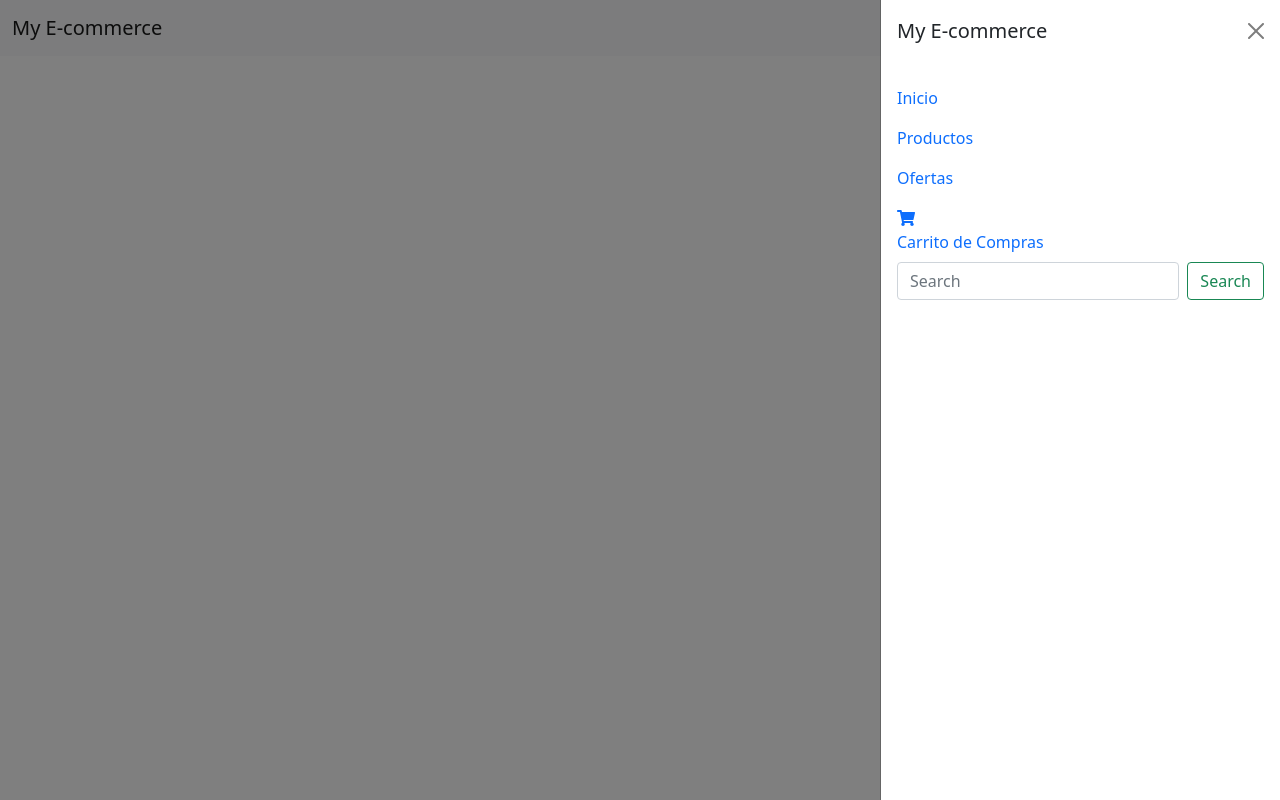
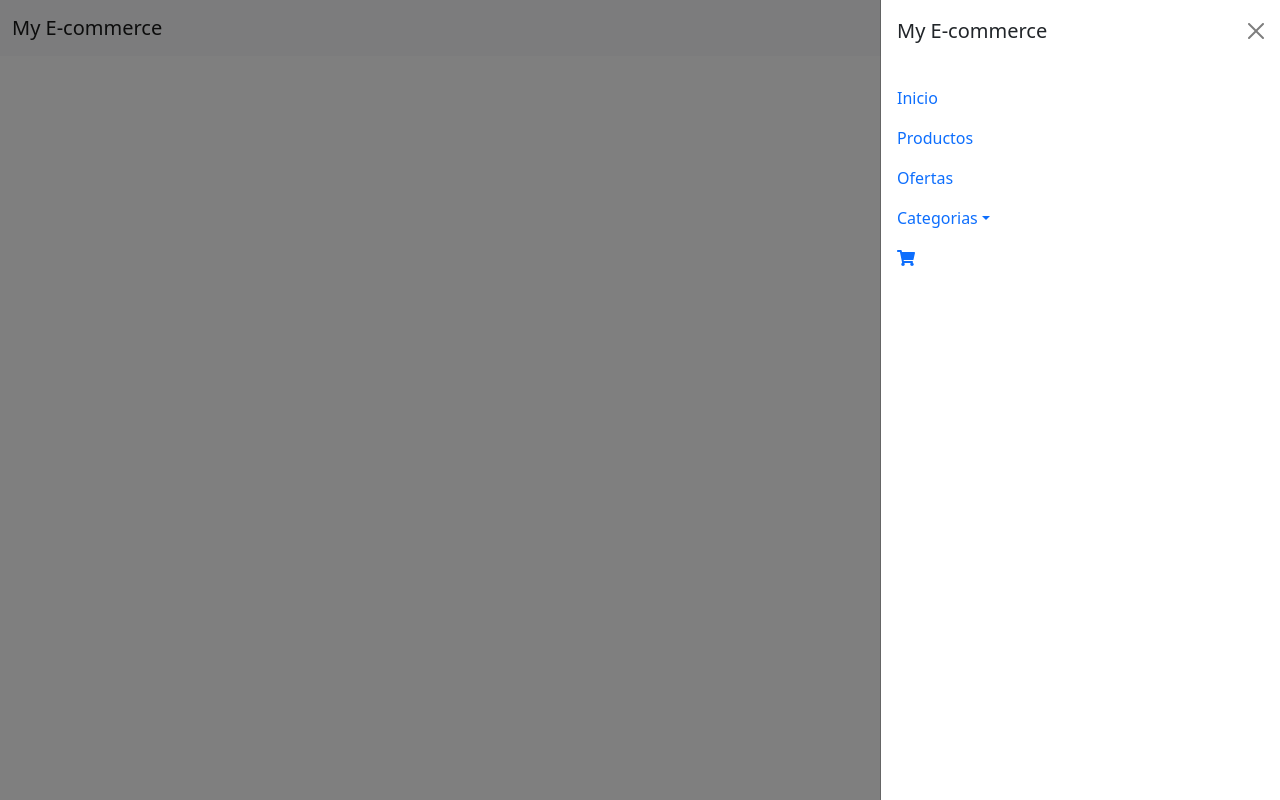
Before and after one commit to ManuelNunja/ecommerce_site, a React (Create React App) app: page / in a window 1280 px wide. Both pictures are taken after a click on the button 1240 px from the left and 28 px from the top of the page. Built offline with nearby package versions, Linux system fonts and the light colour scheme.

Commit message:
commit_202201424_3

```diff
--- a/src/components/navbar/Navbar.js
+++ b/src/components/navbar/Navbar.js
@@ -20,17 +20,13 @@ const Navbar = () => {
               <Nav.Link href="#action1">Inicio</Nav.Link>
               <Nav.Link href="#action2">Productos</Nav.Link>
               <Nav.Link href="#action2">Ofertas</Nav.Link>
-              <Nav.Link href="#action2"><FontAwesome></FontAwesome>Carrito de Compras</Nav.Link>
+              <NavDropdown title="Categorias" id="basic-nav-dropdown">
+                <NavDropdown.Item href="#action/3.1">Categoria 1</NavDropdown.Item>
+                <NavDropdown.Item href="#action/3.2">Categoria 2</NavDropdown.Item>
+                <NavDropdown.Item href="#action/3.3">Categoria 3</NavDropdown.Item>
+              </NavDropdown>
+              <Nav.Link href="#action2"><FontAwesome></FontAwesome></Nav.Link>
             </Nav>
-            <Form className="d-flex">
-              <FormControl
-                type="search"
-                placeholder="Search"
-                className="me-2"
-                aria-label="Search"
-              />
-              <Button variant="outline-success">Search</Button>
-            </Form>
           </Offcanvas.Body>
         </BTNavbar.Offcanvas>
       </Container>
```
